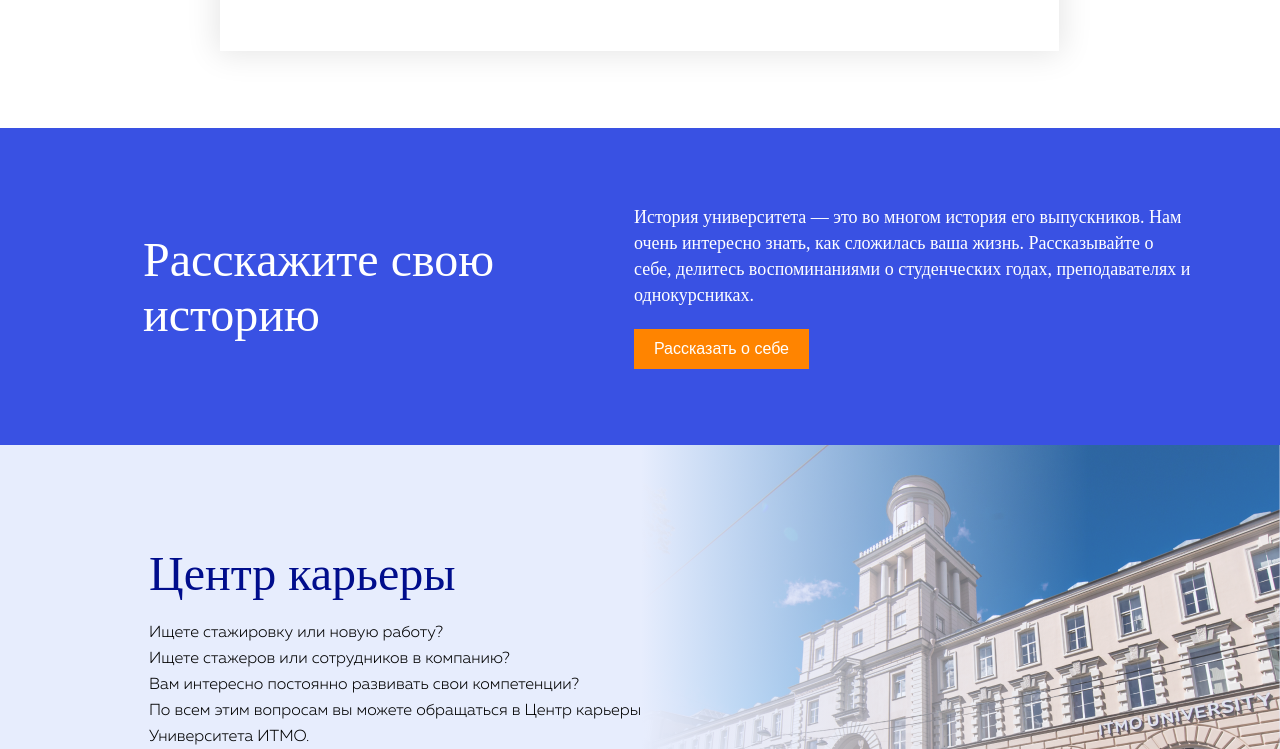
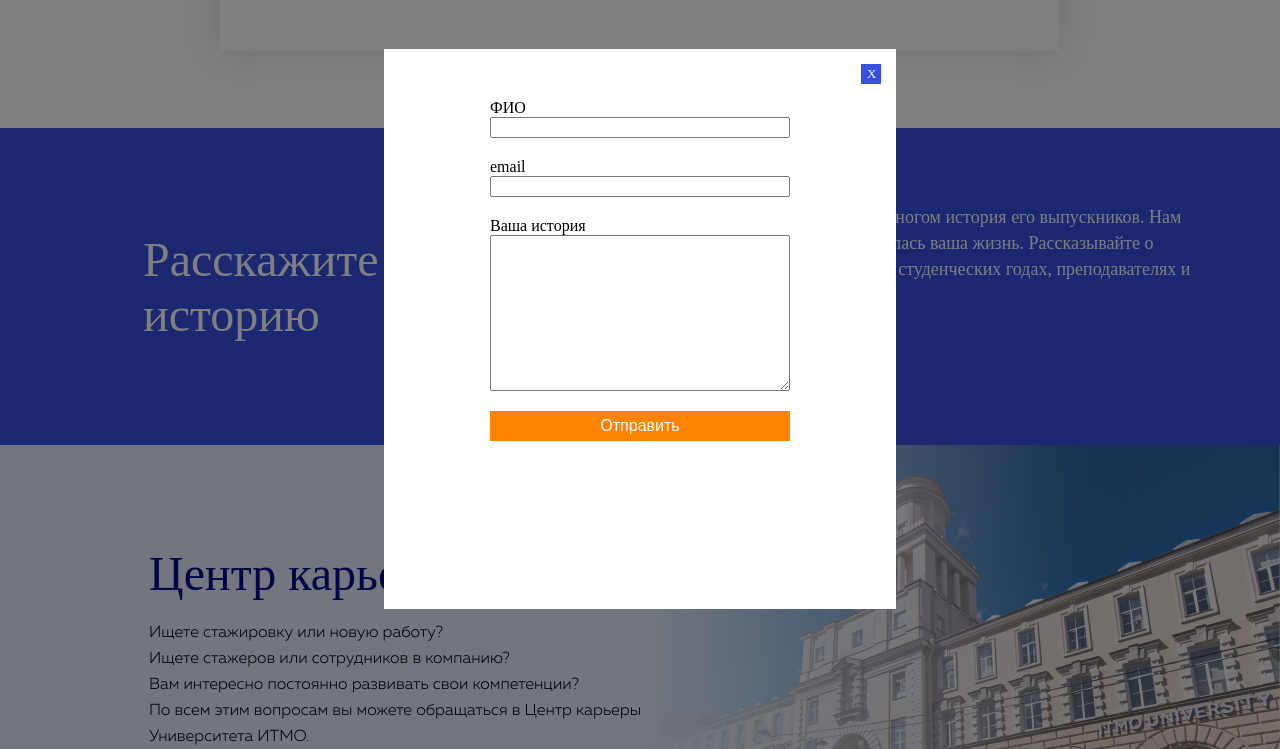
Before and after one commit to CleanBread/ITMO_site, a plain HTML site: page index.html in a window 1280 px wide. Both pictures are taken after a click on the button "Рассказать о себе". Shown: the part 1542-2291 px from the top of the page. Drawn offline with Linux system fonts and the light colour scheme; some packages are replaced by stand-ins of ours; a web font is replaced by a local one.

Commit message:
промежуточное модальное окно при нажатии на кнопку Рассказать о себе

```diff
--- a/index.html
+++ b/index.html
@@ -84,7 +84,7 @@
                     <div class="sentence">
                         <p>История университета — это во многом история его выпускников. Нам очень интересно знать, как сложилась ваша жизнь. Рассказывайте о себе, делитесь воспоминаниями о студенческих годах, преподавателях и однокурсниках.</p>
                     </div>
-                <button class="story-btn btn">Рассказать о себе</button>
+                <button class="story-btn btn" id="btn-for-story">Рассказать о себе</button>
                 </div>
         </div>
         <div class="career-center-box">
@@ -222,6 +222,29 @@
             <p class="right">Политика по обработке Персональных данных</p>
         </div>
     </div>
+    <div class="modal-box">
+        <div class="modal-window">
+            <div class="input-box">
+                <form action="" class="modal-form">
+                    <label for="">
+                        ФИО
+                    </label>
+                    <input type="text" class="modal-input">
+                    <label for="">
+                        email
+                    </label>
+                    <input type="email" class="modal-input">
+                    <label for="">
+                        Ваша история
+                    </label>
+                    <!-- <input type="text" > -->
+                    <textarea name="" id="" cols="30" rows="10" class="modal-input story-input"></textarea>
+                    <button class="send btn">Отправить</button>
+                </form>
+                </div>
+            <button class="close-btn" id="close-btn">X</button>
+        </div>
+    </div>
 
     <template id="personal">
         <div class="person">
@@ -234,12 +257,13 @@
         </div>
     </template>
     <script src="js/scroll.js"></script>
-    <script src="https://maps.googleapis.com/maps/api/js?key=AIzaSyBtMQPc1gS4NcgGQ-tsRz2tMgTCgTXEVSM"></script>
-    <script src="./js/map.js"></script>
+    <script src="js/modal-window-for-story.js"></script>
     <script src="js/show-answer.js"></script>
     <script src="js/personal/create-personal.js"></script>
     <script src="js/personal/render-person.js"></script>
     <script src="js/personal/add-person.js"></script>
     <script src="./js/karusel.js"></script>
+    <script src="https://maps.googleapis.com/maps/api/js?key=AIzaSyBtMQPc1gS4NcgGQ-tsRz2tMgTCgTXEVSM"></script>
+    <script src="./js/map.js"></script>
 </body>
 </html>
--- /dev/null
+++ b/js/modal-window-for-story.js
@@ -0,0 +1,26 @@
+'use strict';
+(function () {
+    var modalBox = document.querySelector('.modal-box');
+
+    var btn = document.querySelector('#btn-for-story');
+
+    var closeBtn = document.querySelector('#close-btn');
+
+    var onButtonClick = () => {
+        modalBox.classList.add('display-block');
+        // window.onscroll = function () { window.scrollTo(0, 1700); }; // не забыть переделать запред скрола
+    }
+
+    var onCloseBtnClick = () => {
+        modalBox.classList.remove('display-block');
+    }
+
+    btn.addEventListener('click', onButtonClick);
+    closeBtn.addEventListener('click', onCloseBtnClick);
+
+    window.addEventListener('click', (evt) => {
+        if(evt.target == modalBox) {
+            modalBox.classList.remove('display-block');
+        }
+    })
+})();
--- a/js/scroll.js
+++ b/js/scroll.js
@@ -5,9 +5,9 @@
       animationTime = 300,
       framesCount = 70;
 
-    anchors.forEach(function(item) {
+    anchors.forEach((item) => {
     // каждому якорю присваиваем обработчик события
-        item.addEventListener('click', function(e) {
+        item.addEventListener('click', (e) => {
         // убираем стандартное поведение
             e.preventDefault();
 
@@ -15,7 +15,7 @@
             let coordY = document.querySelector(item.getAttribute('href')).getBoundingClientRect().top;
 
             // запускаем интервал, в котором
-            let scroller = setInterval(function() {
+            let scroller = setInterval(() => {
                 // считаем на сколько скроллить за 1 такт
                 let scrollBy = coordY / framesCount;
 
--- a/main.css
+++ b/main.css
@@ -256,6 +256,8 @@ body {
     background: #FF8400;
     color: white;
     font-size: 16px;
+    cursor: pointer;
+    outline: none;
 }
 
 .graduate .name {
@@ -575,3 +577,71 @@ body {
 .answer-box .answer-text {
     margin-left: 40px;
 }
+
+.modal-box {
+    width: 100%;
+    height: 100%;
+    background-color: rgba(0, 0, 0, 0.5);
+    z-index: 1;
+    position: fixed;
+    left: 0;
+    top: 0;
+    display: none;
+}
+
+.modal-box .modal-window {
+    background-color: white;
+    width: 40%;
+    height: 70%;
+    margin: 100px auto;
+    position: relative;
+}
+
+.modal-box .modal-window .close-btn {
+    position: absolute;
+    right: 15px;
+    top: 15px;
+    width: 20px;
+    height: 20px;
+    border: none;
+    cursor: pointer;
+    font-size: 13px;
+    font-family: MullerBold;
+    background-color: #3951E3;
+    color: white;
+}
+
+.modal-box .modal-window .close-btn:focus {
+    outline: none;
+}
+
+.modal-box .modal-window .input-box {
+    width: 300px;
+    margin: auto;
+    padding-top: 50px;
+    height: 100%;
+}
+
+.modal-box .modal-window .input-box .modal-form {
+    display: flex;
+    flex-direction: column;
+    height: 100%;
+}
+
+.modal-box .modal-window .input-box .modal-input {
+    margin-bottom: 20px;
+}
+
+.modal-box .modal-window .input-box .story-input {
+    /* height: 100px; */
+    max-width: 100%;
+}
+
+.modal-box .modal-window .input-box .send {
+    width: 100%;
+    height: 30px;
+}
+
+.display-block {
+    display: block !important;
+}
```
